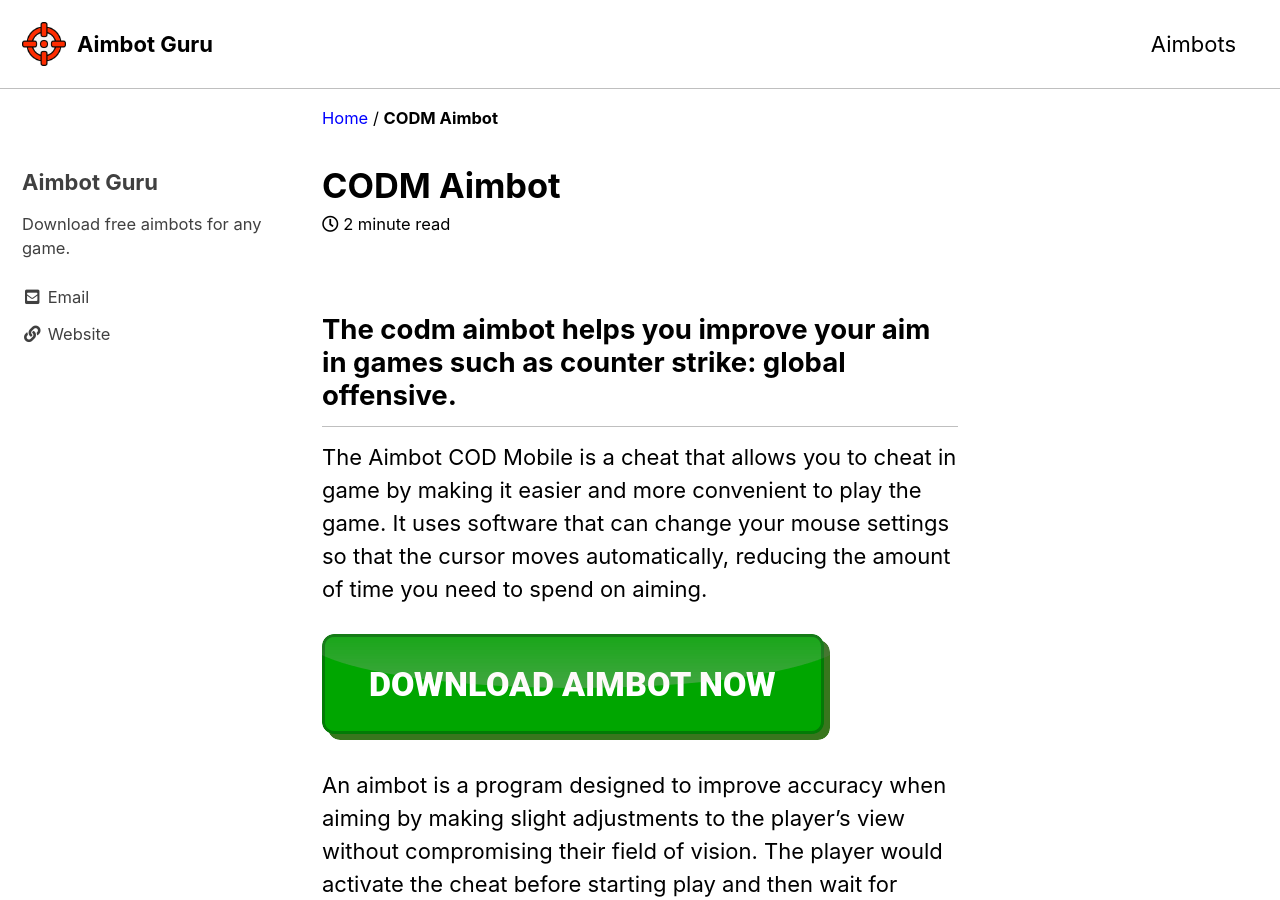
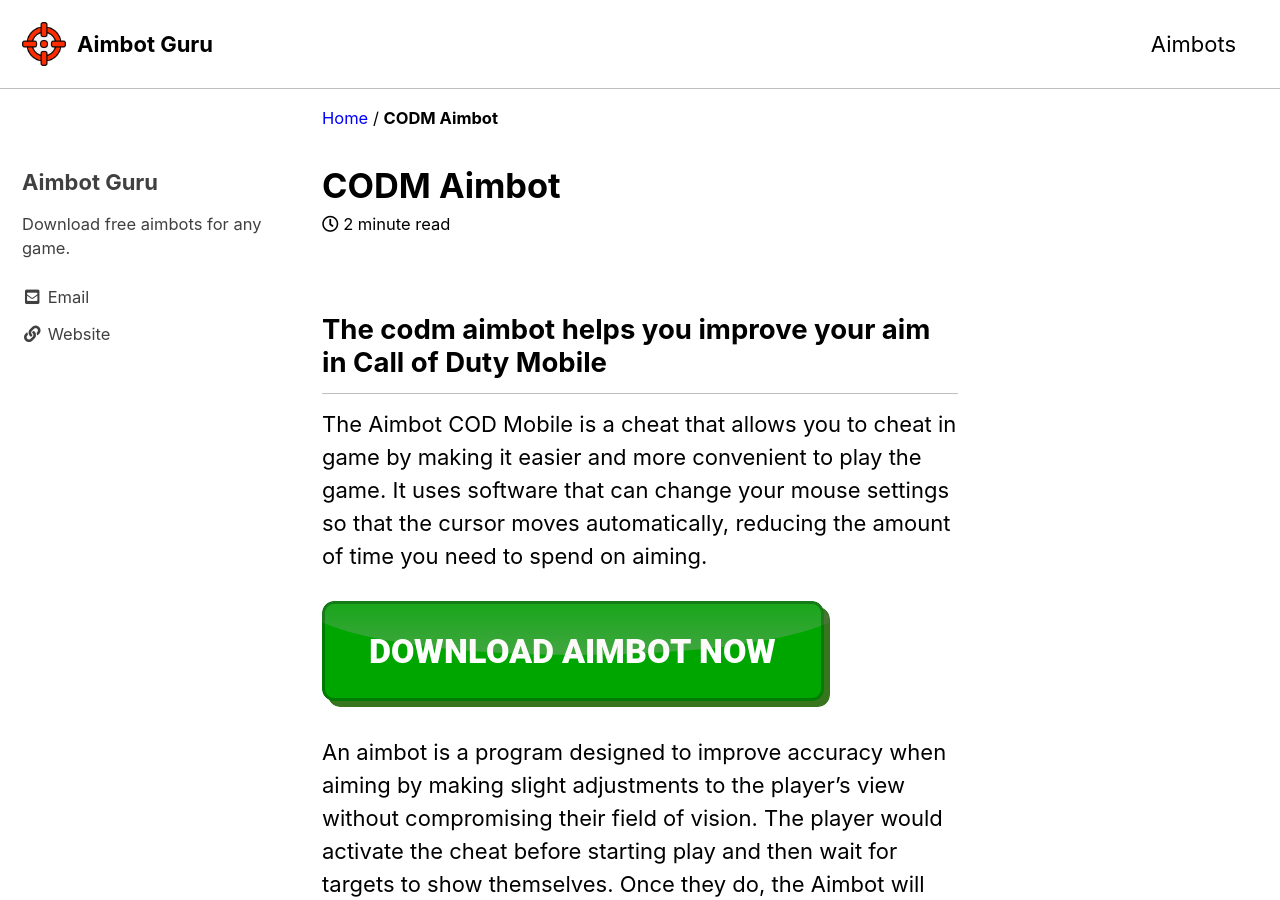
Before and after one commit to aimbotguru/aimbotguru.github.io, a Jekyll site: the page built from _posts/2022-08-19-CODM-Aimbot.md, in a window 1280 px wide and 900 px high. Built offline with Jekyll 4.4.1, drawn with Linux system fonts in a browser that asks for light colours; cached includes are drawn as plain includes.

Commit message:
Update 2022-08-19-CODM-Aimbot.md

```diff
--- a/_posts/2022-08-19-CODM-Aimbot.md
+++ b/_posts/2022-08-19-CODM-Aimbot.md
@@ -3,7 +3,7 @@ title: "CODM Aimbot"
 date: 2022-08-20 00:44:30
 ---
 
-## The codm aimbot helps you improve your aim in games such as counter strike: global offensive.
+## The codm aimbot helps you improve your aim in Call of Duty Mobile
 
 The Aimbot COD Mobile is a cheat that allows you to cheat in game by making it easier and more convenient to play the game. It uses software that can change your mouse settings so that the cursor moves automatically, reducing the amount of time you need to spend on aiming.
 
```
